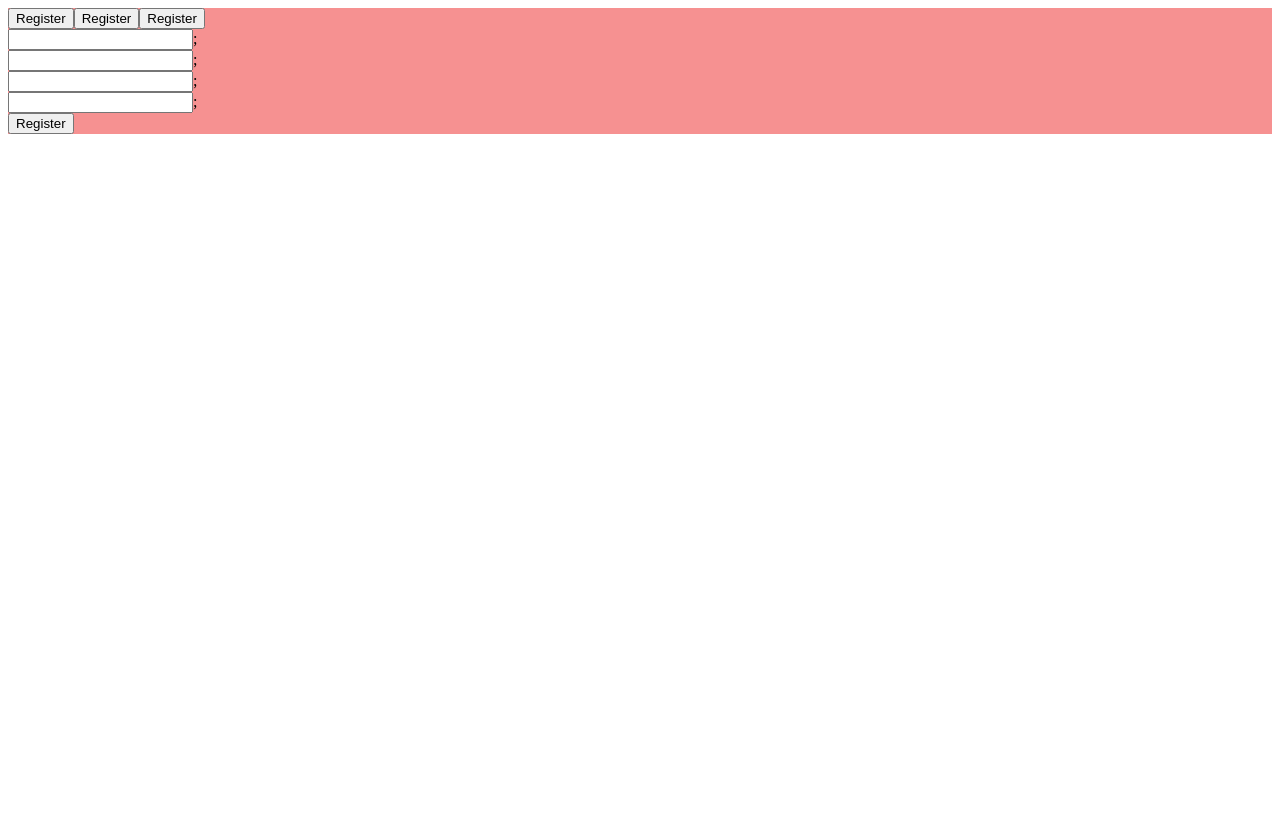
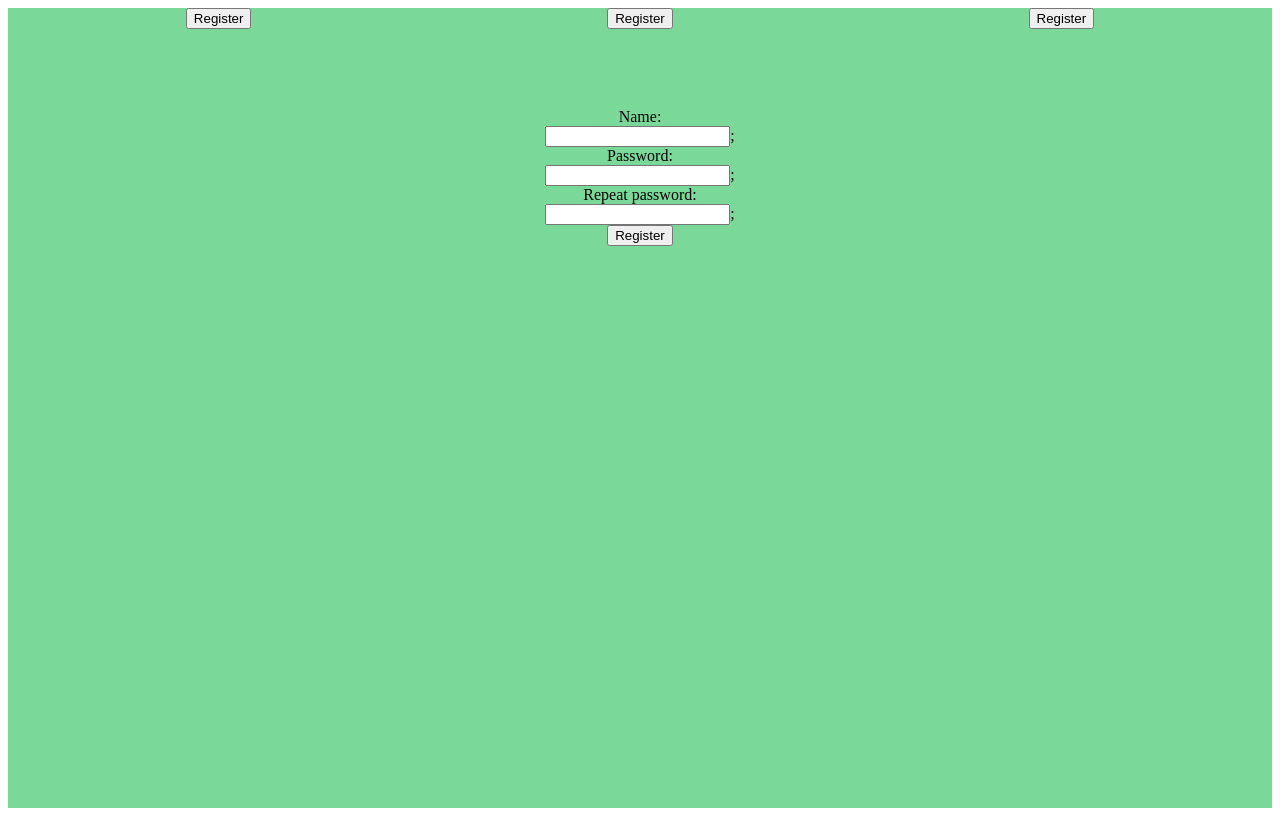
Before and after one commit to AlgisArbas/baigiamasis-arb, a React (Create React App) app: page / in a window 1280 px wide. Built offline with nearby package versions, Linux system fonts and the light colour scheme.

Commit message:
centravimas

```diff
--- a/src/App.css
+++ b/src/App.css
@@ -1,3 +1,18 @@
 .background{
-    background-color: #f69191;
+    background-color: #7ad998;
+    width: 100%;
+    height: 100vh;
 }
+
+.navbar{
+    height: 100px;
+    display: flex;
+    justify-content: space-around;
+}
+
+.inputContainer{
+    display: flex;
+    justify-content: space-around;
+    flex-direction: column;
+    align-items: center;
+}
--- a/src/components/Button.js
+++ b/src/components/Button.js
@@ -1,4 +1,6 @@
 function Button() {
-    return <button>Register</button>;
+    return <div className='button'>
+        <button>Register</button>
+    </div>
 }
 export default Button;
--- a/src/components/Input.js
+++ b/src/components/Input.js
@@ -1,6 +1,6 @@
 function Input() {
     return <div>
-        <input type='text'/>;
+        <input type='text' className='input'/>;
     </div>
 }
 export default Input;
--- a/src/components/InputContainer.js
+++ b/src/components/InputContainer.js
@@ -3,10 +3,13 @@ import Button from "./Button";
 
 function InputContainer(){
     return <div className='inputContainer'>
+        Name:
         <Input />
+        Password:
         <Input />
+        Repeat password:
         <Input />
-        <Input />
+
         <Button />
 
     </div>
```
